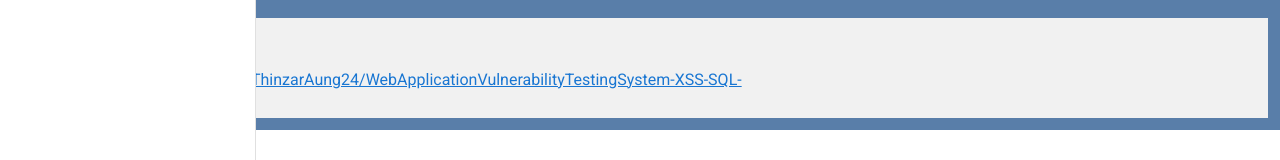
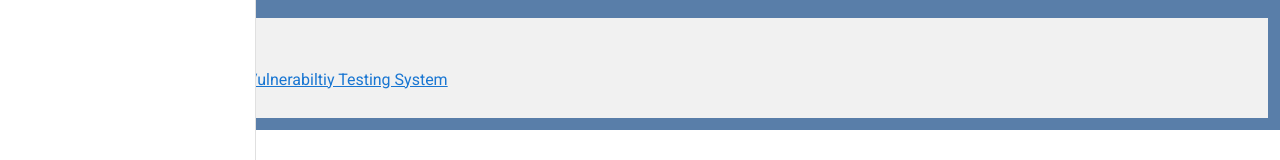
Before and after one commit to ThinzarAung24/ThinzarAungPortfolio, a Vue app: page /webApplicationVulnerabiltiyTesting in a window 1280 px wide. Shown: the part 596-756 px from the top of the page. Built offline with nearby package versions, Linux system fonts and the light colour scheme.

Commit message:
Update WebApplicationVulnerabiltiy.vue

```diff
--- a/src/views/WebApplicationVulnerabiltiy.vue
+++ b/src/views/WebApplicationVulnerabiltiy.vue
@@ -48,7 +48,7 @@
             <p>
               <a
                 href="https://github.com/ThinzarAung24/WebApplicationVulnerabilityTestingSystem-XSS-SQL-"
-                >https://github.com/ThinzarAung24/WebApplicationVulnerabilityTestingSystem-XSS-SQL-</a
+                ><i class="fab fa-github"> </i>Web Application Vulnerabiltiy Testing System</a
               >
             </p>
           </div>
```
